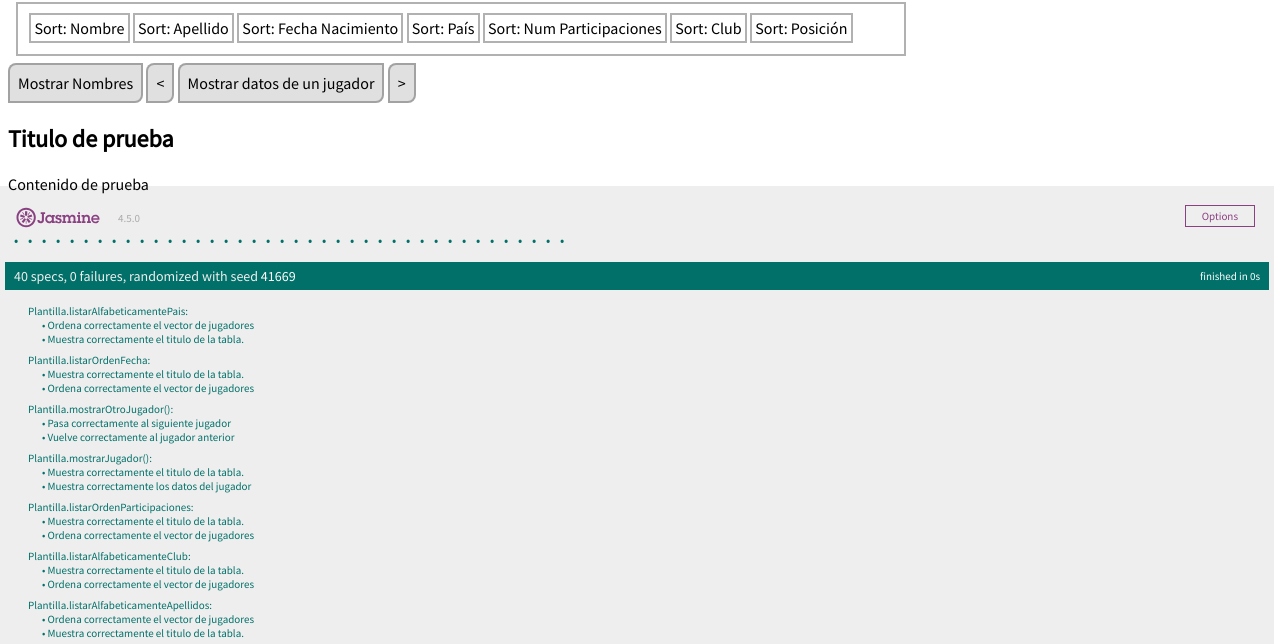
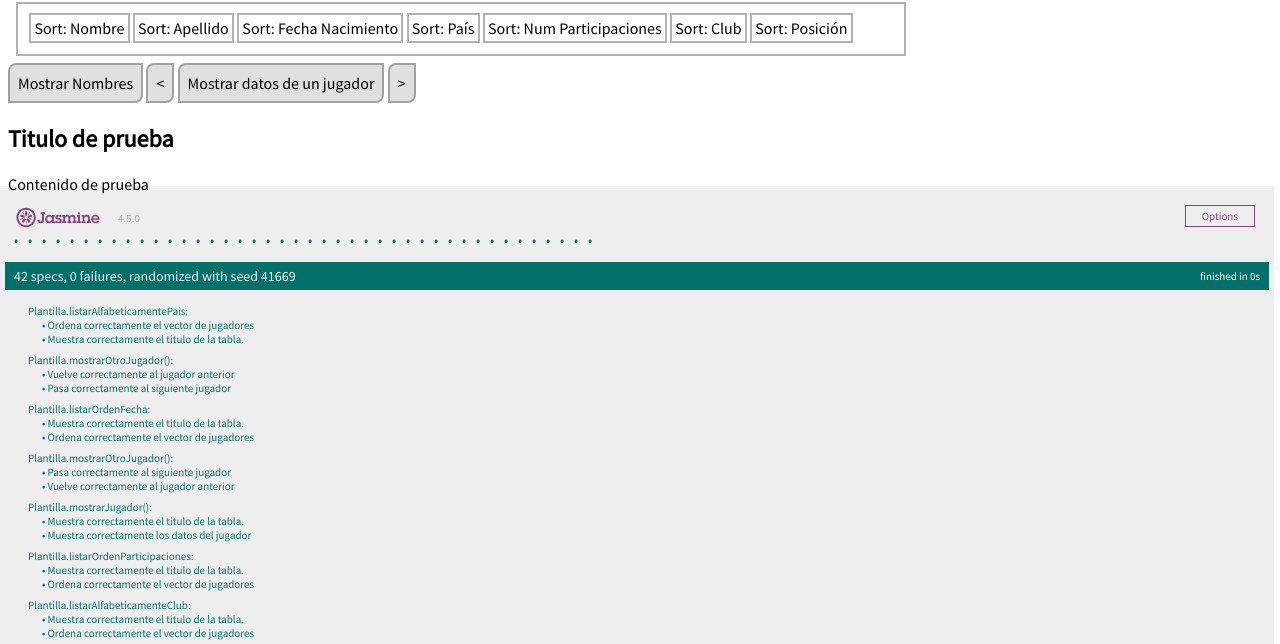
Before and after one commit to UJA-DAGIL-22-23/dagil-2022-2023-practica-3-amb00093, a website with bundled scripts: page front-end/static-files/index.html in a window 1280 px wide. Shown: the part 126-770 px from the top of the page. Built offline with nearby package versions, Linux system fonts and the light colour scheme.

Commit message:
actualizado tdd de server-spec de msplantilla

```diff
--- a/front-end/static-files/js/ms-plantilla-spec.js
+++ b/front-end/static-files/js/ms-plantilla-spec.js
@@ -434,6 +434,35 @@ describe("Plantilla.mostrarOtroJugador(): ", function(){
     )
 
 })
+
+describe("Plantilla.mostrarOtroJugador(): ", function(){
+    it("Pasa correctamente al siguiente jugador",
+    function(){
+        hacia_donde = 1;
+        pos = 0; // Empieza en el jugador 0
+        Plantilla.imprimeOtroJugador(jugadores);
+        expect(elementoContenido.innerHTML.search(jugadores[1].data.nombre)>= 0).toBeTrue(); // Muestra el jugador 1
+
+        pos = 1; // Empieza en el jugador 1
+        Plantilla.imprimeOtroJugador(jugadores);
+        expect(elementoContenido.innerHTML.search(jugadores[2].data.nombre)>= 0).toBeTrue(); // Muestra el jugador 2
+    }
+    )
+    it("Vuelve correctamente al jugador anterior",
+    function(){
+        hacia_donde = -1;
+        pos = 0; // Empieza en el jugador 0
+        Plantilla.imprimeOtroJugador(jugadores);
+        expect(elementoContenido.innerHTML.search(jugadores[2].data.nombre)>= 0).toBeTrue(); // Muestra el jugador 2
+
+        pos = 1; // Empieza en el jugador 1
+        Plantilla.imprimeOtroJugador(jugadores);
+        expect(elementoContenido.innerHTML.search(jugadores[0].data.nombre)>= 0).toBeTrue(); // Muestra el jugador 0
+    }
+    )
+
+})
+
 /*
 IMPORTANTE
 ==========
```
Also changed, not shown: front-end/static-files/js/ms-plantilla.js (+0 -12 lines), ms-plantilla/spec/server-spec.js (+46 -6 lines), front-end/static-files/index.html (line endings or trailing spaces).
